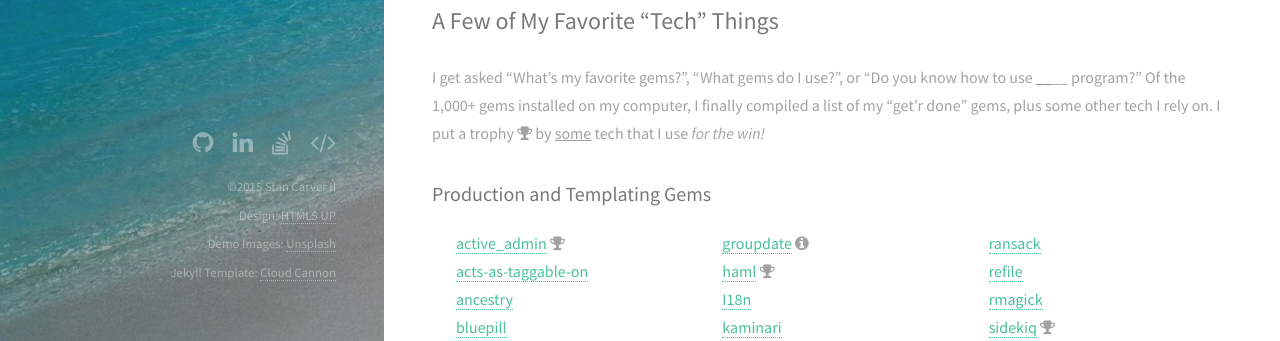
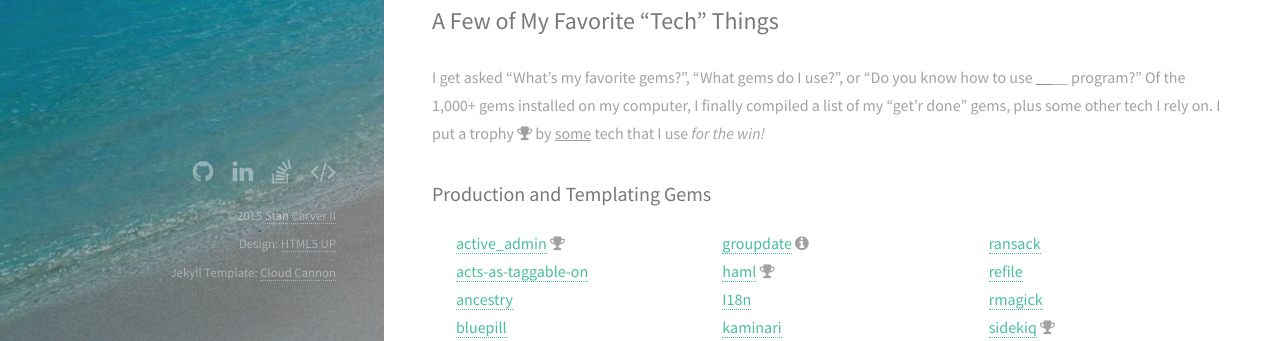
Before and after one commit to scarver2/scarver2.github.io, a Jekyll site: the page built from index.html, in a window 1280 px wide. Shown: the part 533-874 px from the top of the page. Built offline with Jekyll 4.4.1, drawn with Linux system fonts in a browser that asks for light colours.

Commit message:
tweaked footer

```diff
--- a/_layouts/default.html
+++ b/_layouts/default.html
@@ -104,9 +104,9 @@
               {% endif %}
             </ul>
             <ul class="copyright">
-                <li>&copy;2015 Stan Carver II</li>
+                <li>&copy;2015 <a href="http://scarver2.github.io/">Stan Carver II</a></li>
                 <li>Design: <a href="http://html5up.net">HTML5 UP</a></li>
-                <li>Demo Images: <a href="https://unsplash.com/">Unsplash</a></li>
+                <!--li>Demo Images: <a href="https://unsplash.com/">Unsplash</a></li-->
                 <li>Jekyll Template: <a href="http://cloudcannon.com">Cloud Cannon</a></li>
             </ul>
         </footer>
```
